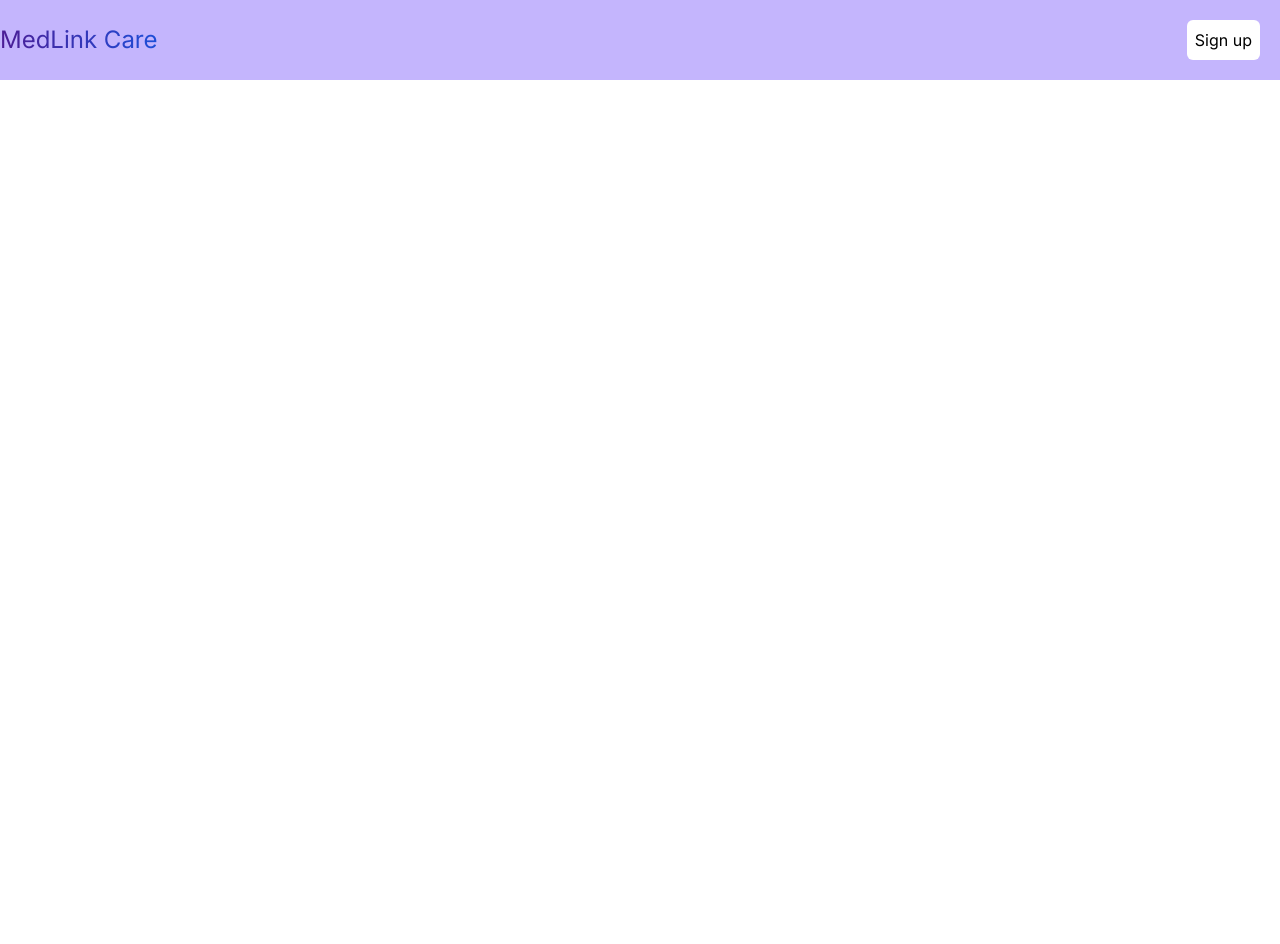
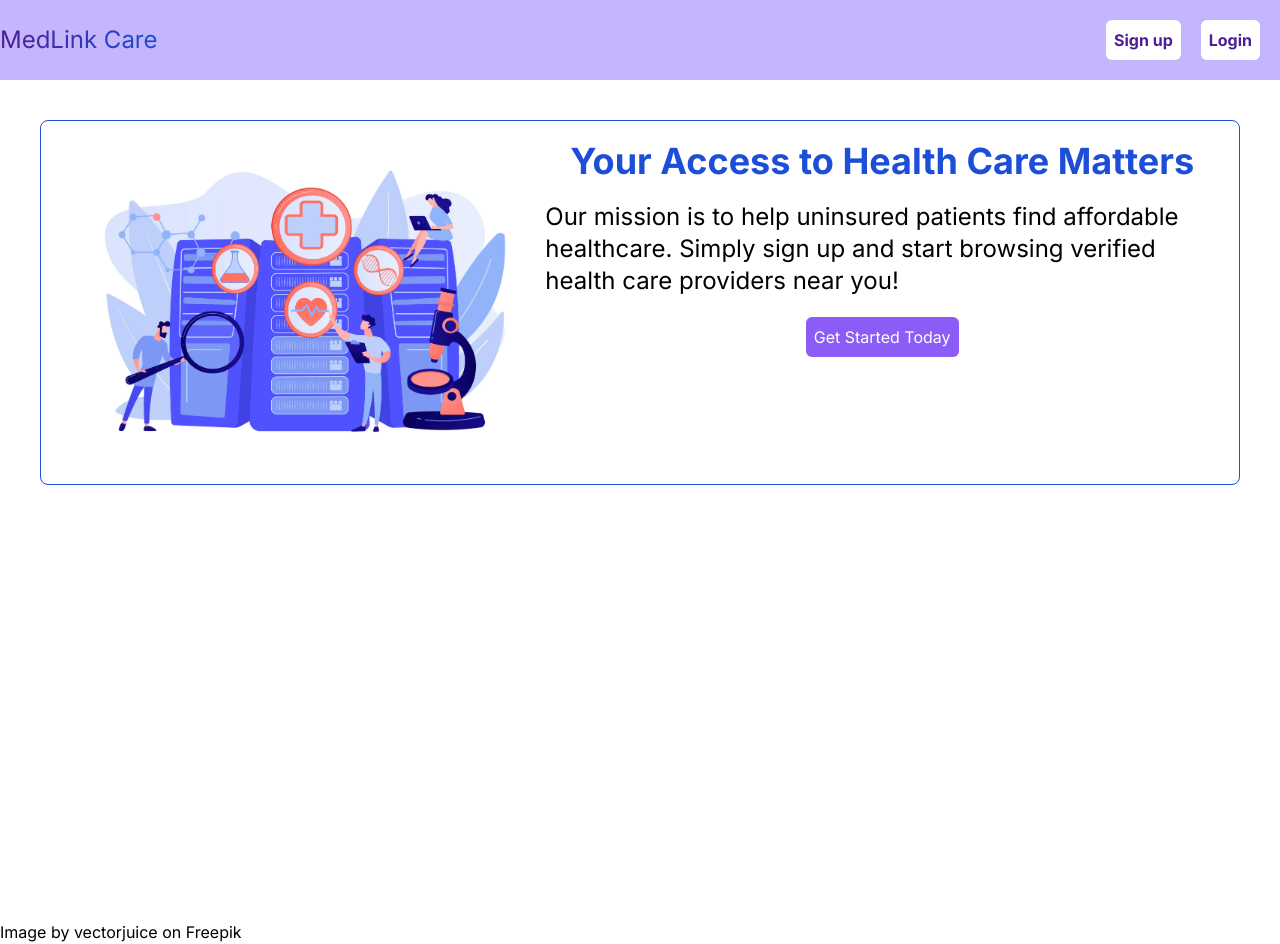
Before and after one commit to Solid0us/MedLinkCare, a Next.js app: page / in a window 1280 px wide. Before the commit the page ends 800 px from the top, so only its background shows below. Built offline with nearby package versions, Linux system fonts and the light colour scheme.

Commit message:
Added Intro Stock Photo
Initialized Paragraph as Well

```diff
--- a/src/app/layout.tsx
+++ b/src/app/layout.tsx
@@ -21,6 +21,10 @@ export default function RootLayout({
         <TopNavBar />
         {children}
       </body>
+      <a href="https://www.freepik.com/free-vector/doctors-personalized-prescriptive-analytics_11667703.htm#fromView=search&page=3&position=27&uuid=c2a7f059-5fed-4ece-a217-92e9507dce02">
+        Image by vectorjuice
+      </a>{" "}
+      on Freepik
     </html>
   );
 }
--- a/src/app/page.tsx
+++ b/src/app/page.tsx
@@ -1,3 +1,39 @@
+import Button from "@/components/Button";
+import Image from "next/image";
+import Link from "next/link";
+
 export default function Home() {
-  return <main></main>;
+  return (
+    <main className="h-screen">
+      <div className="w-full">
+        <div className="flex flex-col items-center xl:flex-row xl:items-start justify-between m-10 border border-blue-700 rounded-lg gap-y-5  p-5">
+          <div className="relative w-full max-w-3xl flex flex-col items-center">
+            <Image
+              className=""
+              src="/static/freepik_intro.jpg"
+              alt=""
+              height={5000}
+              width={5000}
+            />
+          </div>
+          <div className="flex flex-col items-center gap-y-5">
+            <h1 className="font-bold text-4xl text-blue-700 text-center">
+              Your Access to Health Care Matters
+            </h1>
+            <p className="text-2xl">
+              Our mission is to help uninsured patients find affordable
+              healthcare. Simply sign up and start browsing verified health care
+              providers near you!
+            </p>
+            <Link href="/signup">
+              <Button
+                className="bg-violet-500 text-white"
+                text="Get Started Today"
+              />
+            </Link>
+          </div>
+        </div>
+      </div>
+    </main>
+  );
 }
--- a/src/components/TopNavBar.tsx
+++ b/src/components/TopNavBar.tsx
@@ -1,18 +1,28 @@
+import Link from "next/link";
 import Button from "./Button";
 
 const TopNavBar = () => {
   return (
     <>
-      <div className="w-full h-20 flex flex-row bg-violet-300 justify-between">
-        <a href="/" className="mt-auto mb-auto text-2xl">
+      <div className="top-0 sticky z-50 w-full h-20 flex flex-row bg-violet-300 justify-between">
+        <Link href="/" className="mt-auto mb-auto text-2xl">
           <h1 className=" bg-gradient-to-r from-violet-900 to-blue-700 text-transparent bg-clip-text ">
             MedLink Care
           </h1>
-        </a>
-        <div className="mt-auto mb-auto mr-5">
-          <a href="/signup">
-            <Button className="bg-white" text="Sign up" />
-          </a>
+        </Link>
+        <div className="flex flex-row gap-x-5 mt-auto mb-auto mr-5">
+          <Link href="/signup">
+            <Button
+              className="bg-white text-violet-900 font-bold"
+              text="Sign up"
+            />
+          </Link>
+          <Link href="/login">
+            <Button
+              className="bg-white text-violet-900 font-bold"
+              text="Login"
+            />
+          </Link>
         </div>
       </div>
     </>
```
Also changed, not shown: public/static/freepik_intro.jpg (added).
